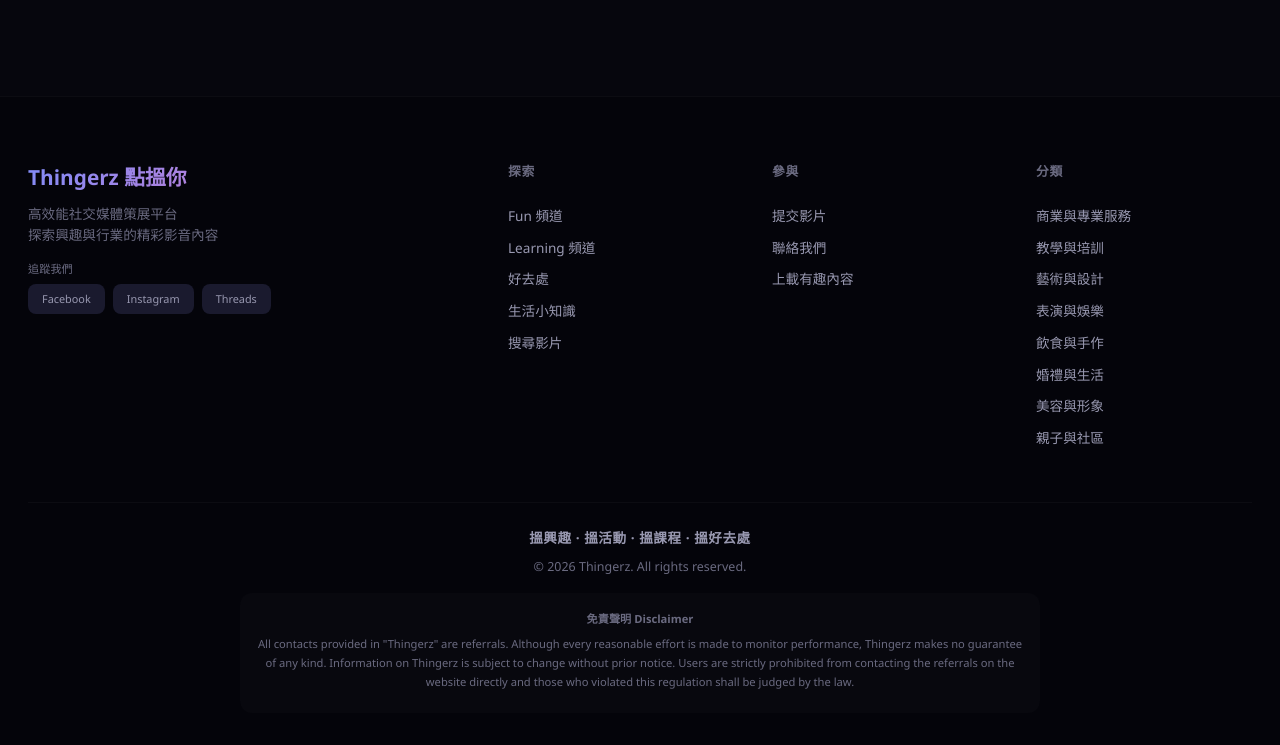
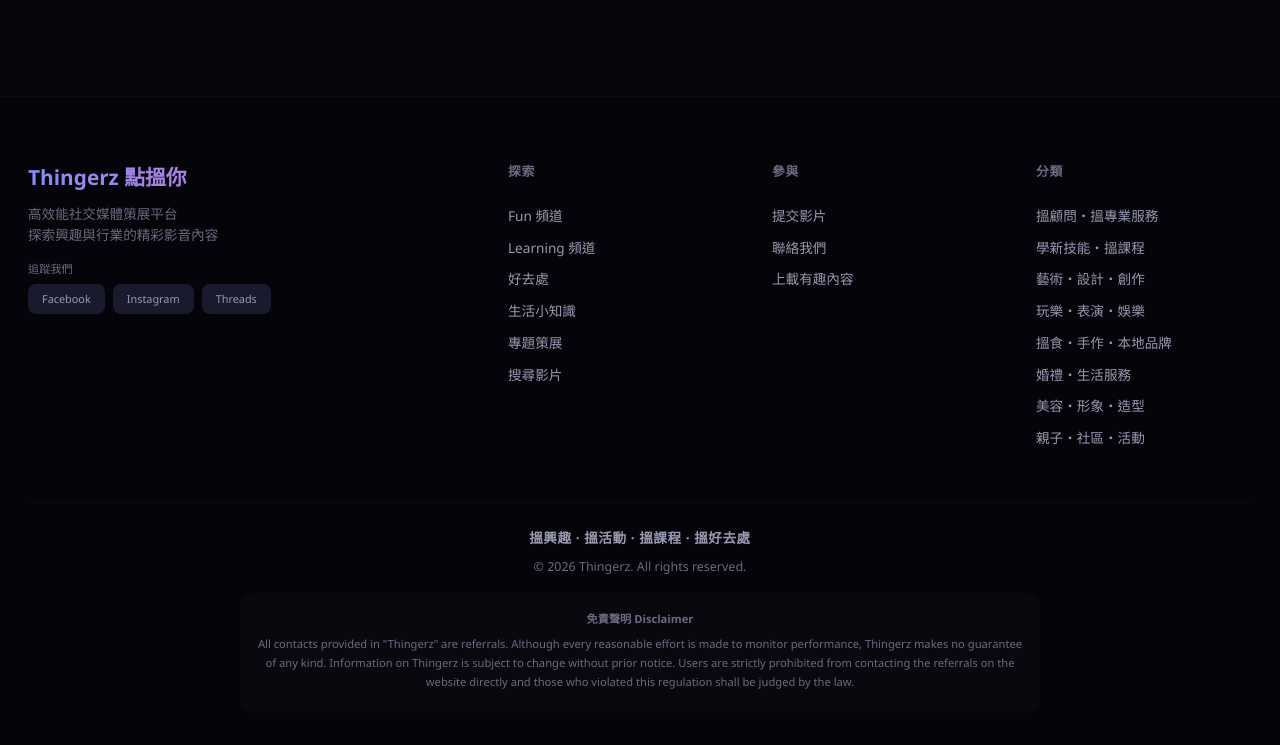
Before and after one commit to gbeoho/Thingerz, a Flask app: a page that uses templates/base.html in a window 1280 px wide. Shown: the part 2686-3431 px from the top of the page. Run offline with Flask 3, Linux system fonts and the light colour scheme; data comes from the database, SQL or seed files in the repository; some libraries are stand-ins or nearby versions.

Commit message:
U Community 參考：影片頁 Conversion CTA + 每月專題策展頁 + 分類前台名生活化
- video_detail: contact-card 改 action-card，加 WhatsApp 查詢/預約 + 搵同類服務 CTA（slug/URL 不變）
- 新增 /topics + /topic/<slug> 專題策展 pages（topics.py + 2 templates），首個「香港小店・老字號故事」兜 10 條 live-verified 影片；含 CollectionPage JSON-LD
- categories.csv: 8 個分類 name_zh 改生活化顯示名（name_slug 不變 → SEO 無 dead link）
- 首頁加專題 banner + nav/footer 加「專題」連結
- smoke.py 加 /topics 兩條 route

```diff
--- a/app.py
+++ b/app.py
@@ -17,6 +17,7 @@ from functools import wraps
 from flask import Flask, render_template, request, redirect, url_for, jsonify, session, send_file, Response, abort
 
 import geo  # 18-district GEO landing pages
+import topics  # 情境式專題策展頁 (monthly topics)
 
 try:
     import screening  # restricted-word upload screening (self-contained, works on Render)
@@ -1925,6 +1926,36 @@ def lifetips_detail(tip_id):
     return render_template('lifetips_detail.html', tip=it, all_tips=get_lifetips())
 
 
+@app.route('/topics')
+def topics_list():
+    topic_pages = []
+    for t in topics.TOPICS:
+        try:
+            vs = [get_video(vid) for vid in t.get('video_ids', [])]
+        except Exception:
+            vs = []
+        topic_pages.append({
+            'slug': t['slug'], 'title_zh': t['title_zh'], 'title_en': t['title_en'],
+            'intro': t.get('intro', ''), 'video_count': sum(1 for v in vs if v),
+            'cover': (next((v['thumbnail_url'] for v in vs if v), None)),
+        })
+    return render_template('topics_list.html', topics=topic_pages)
+
+
+@app.route('/topic/<slug>')
+def topic_page(slug):
+    t = topics.TOPICS_BY_SLUG.get(slug)
+    if not t:
+        abort(404)
+    videos = []
+    for vid in t.get('video_ids', []):
+        v = get_video(vid)
+        if v:
+            v['topic_rank'] = len(videos) + 1
+            videos.append(v)
+    return render_template('topic.html', topic=t, videos=videos)
+
+
 @app.route('/location/<slug>')
 def location_page(slug):
     """GEO district landing pages (18 districts). Each page: H1/H2, 2-sentence
--- a/data/categories.csv
+++ b/data/categories.csv
@@ -1,9 +1,9 @@
 id,category_id,name_slug,name_zh,name_en,track,direction,description_zh,description_en
-1,cat001,commercial,商業與專業服務,Business & Professional Services,learning,learning,市場研究、品牌推廣、網上生意、專業顧問、室內設計、醫療服務、餐飲與酒類、活動與配對,Market research
-2,cat002,education,教學與培訓,Education & Training,learning,learning,技能教學、表演教練、音樂學習、視覺創作、語言翻譯、心理自我提升,Skills training
-3,cat003,arts,藝術與設計,Arts & Design,fun,fun,平面設計、服飾設計、手作工藝、配件設計、攝影影像、印刷工藝、藝術裝置、繪畫素描,Graphic design
-4,cat004,performance,表演與娛樂,Performance & Entertainment,fun,fun,音樂演出、舞蹈表演、戲劇短劇、魔術奇技、特技雜耍、互動娛樂、創意舞台,Music
-5,cat005,food,飲食與手作,Food & Crafts,fun,fun,烘焙、餐飲教學、飲食與品味、食物創作、香氛感官、園藝種植、飲食品牌,Baking
-6,cat006,wedding,婚禮與生活,Wedding & Lifestyle,learning,learning,婚禮策劃、婚禮設計、婚禮造型、婚禮甜點、親子活動、日常生活美學、節慶禮品,Wedding planning
-7,cat007,beauty,美容與形象,Beauty & Image,fun,fun,化妝、護膚、造型形象、美感內容、個人品牌形象、美容服務、簡單醫美,Cosmetics
-8,cat008,community,親子與社區,Family & Community,learning,learning,親子教育、兒童活動、社區組織、公共參與、社交配對、公眾講座,Parenting
+1,cat001,commercial,搵顧問・搵專業服務,Business & Professional Services,learning,learning,市場研究、品牌推廣、網上生意、專業顧問、室內設計、醫療服務、餐飲與酒類、活動與配對,Market research
+2,cat002,education,學新技能・搵課程,Education & Training,learning,learning,技能教學、表演教練、音樂學習、視覺創作、語言翻譯、心理自我提升,Skills training
+3,cat003,arts,藝術・設計・創作,Arts & Design,fun,fun,平面設計、服飾設計、手作工藝、配件設計、攝影影像、印刷工藝、藝術裝置、繪畫素描,Graphic design
+4,cat004,performance,玩樂・表演・娛樂,Performance & Entertainment,fun,fun,音樂演出、舞蹈表演、戲劇短劇、魔術奇技、特技雜耍、互動娛樂、創意舞台,Music
+5,cat005,food,搵食・手作・本地品牌,Food & Crafts,fun,fun,烘焙、餐飲教學、飲食品味、食物創作、香氛感官、園藝種植、飲食品牌,Baking
+6,cat006,wedding,婚禮・生活服務,Wedding & Lifestyle,learning,learning,婚禮策劃、婚禮設計、婚禮造型、婚禮甜點、親子活動、日常生活美學、節慶,Wedding planning
+7,cat007,beauty,美容・形象・造型,Beauty & Image,fun,fun,化妝、護膚護養、造型形象、美感內容、個人品牌形象、美容服務、簡單醫美,Cosmetics
+8,cat008,community,親子・社區・活動,Family & Community,learning,learning,親子教育、兒童活動、社區組織、公共參與、社交配對、公眾講座,Parenting
--- a/scripts/smoke.py
+++ b/scripts/smoke.py
@@ -36,7 +36,8 @@ def main():
 
     # ---- key public routes render ----
     routes_200 = ["/", "/news", "/life-tips", "/submit", "/search?q=婚禮",
-                  "/category/commercial", "/subcategory/s002"]
+                  "/category/commercial", "/subcategory/s002",
+                  "/topics", "/topic/hk-small-shops"]
     for r in routes_200:
         ck(f"200 {r}", c.get(r).status_code == 200, str(c.get(r).status_code))
     # empty /search redirects to home by design
--- a/templates/base.html
+++ b/templates/base.html
@@ -641,6 +641,7 @@
                 <a href="{{ url_for('about') }}" class="nav-link">平台簡介</a>
                 <a href="{{ url_for('news_list') }}" class="nav-link">好去處</a>
                 <a href="{{ url_for('lifetips_list') }}" class="nav-link">生活小知識</a>
+                <a href="{{ url_for('topics_list') }}" class="nav-link">專題</a>
                 <a href="{{ url_for('submit_video') }}" class="nav-cta">+ 提交影片</a>
                 <a href="{{ url_for('contact') }}" class="nav-link">聯絡我們</a>
                 <form action="{{ url_for('search') }}" method="GET" class="nav-search">
@@ -699,7 +700,7 @@
         <div class="footer-container">
             <div class="footer-grid">
                 <div class="footer-brand"><h3>Thingerz 點搵你</h3><p>高效能社交媒體策展平台</p><p>探索興趣與行業的精彩影音內容</p><div class="app-badges" style="margin-top:14px"><span style="font-size:.7rem;color:#6a6a80;display:block;margin-bottom:6px">追蹤我們</span><div style="display:flex;gap:8px"><a href="https://www.facebook.com/thingerz/" target="_blank" style="background:#1a1a2e;padding:6px 14px;border-radius:8px;font-size:.68rem;color:#9898b0;transition:all .2s;text-decoration:none" onmouseover="this.style.background='#1877f2';this.style.color='#fff'" onmouseout="this.style.background='#1a1a2e';this.style.color='#9898b0'">Facebook</a><a href="https://www.instagram.com/_thingerz" target="_blank" style="background:#1a1a2e;padding:6px 14px;border-radius:8px;font-size:.68rem;color:#9898b0;transition:all .2s;text-decoration:none" onmouseover="this.style.background='#e4405f';this.style.color='#fff'" onmouseout="this.style.background='#1a1a2e';this.style.color='#9898b0'">Instagram</a><a href="https://www.threads.com/@_thingerz" target="_blank" style="background:#1a1a2e;padding:6px 14px;border-radius:8px;font-size:.68rem;color:#9898b0;transition:all .2s;text-decoration:none" onmouseover="this.style.background='#000';this.style.color='#fff'" onmouseout="this.style.background='#1a1a2e';this.style.color='#9898b0'">Threads</a></div></div></div>
-                <div class="footer-links"><h4>探索</h4><a href="{{ url_for('track_page', track='fun') }}">Fun 頻道</a><a href="{{ url_for('track_page', track='learning') }}">Learning 頻道</a><a href="{{ url_for('news_list') }}">好去處</a><a href="{{ url_for('lifetips_list') }}">生活小知識</a><a href="{{ url_for('search') }}">搜尋影片</a></div>
+                <div class="footer-links"><h4>探索</h4><a href="{{ url_for('track_page', track='fun') }}">Fun 頻道</a><a href="{{ url_for('track_page', track='learning') }}">Learning 頻道</a><a href="{{ url_for('news_list') }}">好去處</a><a href="{{ url_for('lifetips_list') }}">生活小知識</a><a href="{{ url_for('topics_list') }}">專題策展</a><a href="{{ url_for('search') }}">搜尋影片</a></div>
                 <div class="footer-links"><h4>參與</h4><a href="{{ url_for('submit_video') }}">提交影片</a><a href="{{ url_for('contact') }}">聯絡我們</a><a href="{{ url_for('submit_video') }}">上載有趣內容</a></div>
                 <div class="footer-links"><h4>分類</h4>{% for cat in categories %}<a href="{{ url_for('category_page', slug=cat['name_slug']) }}">{{ cat['name_zh'] }}</a>{% endfor %}</div>
             </div>
--- a/templates/video_detail.html
+++ b/templates/video_detail.html
@@ -167,10 +167,17 @@
                 <a href="{{ url_for('search', q=video['author_name']) }}" class="btn btn-outline btn-block">睇佢更多作品 &rarr;</a>
             </div>
             {% endif %}
-            <div class="sidebar-card contact-card">
-                <h3>想了解更多？</h3>
-                <p>對這個主題感興趣？聯絡我們獲取更多資訊或專業服務</p>
-                <a href="{{ url_for('contact') }}" class="btn btn-outline btn-block">聯絡我們</a>
+            <div class="sidebar-card action-card">
+                <h3>有冇興趣？</h3>
+                <p>你睇嘅係「{{ video['title_zh'] }}」。想搵返入面嗰種服務／商品？可以直接查詢。</p>
+                {% set wa_msg = '你好！我喺 Thingerz 見到「' ~ video['title_zh'] ~ '」( ' ~ (request.url if request else 'https://thingerz.com') ~ ' )，想查詢／了解更多呢類服務。' %}
+                <a href="https://wa.me/?text={{ wa_msg | urlencode }}" target="_blank" rel="noopener" class="btn btn-primary btn-block">💬 WhatsApp 查詢 / 預約</a>
+                {% if sub %}
+                <a href="{{ url_for('subcategory_page', subcategory_id=sub['id']) }}" class="btn btn-outline btn-block">🔍 搵更多同類內容 &rarr;</a>
+                {% elif category %}
+                <a href="{{ url_for('category_page', slug=category['name_slug']) }}" class="btn btn-outline btn-block">🔍 搵同類內容 &rarr;</a>
+                {% endif %}
+                <a href="{{ url_for('contact') }}" class="btn btn-outline btn-block">📋 聯絡我們</a>
             </div>
             <p style="font-size:.7rem;color:#6a6a80;margin-top:12px;text-align:center"><a href="{{ url_for('contact') }}" style="color:#6a6a80;text-decoration:underline">有問題？回報錯誤內容／申請移除</a></p>
 
--- /dev/null
+++ b/topics.py
@@ -0,0 +1,43 @@
+# -*- coding: utf-8 -*-
+"""
+Thingerz 專題 (Monthly Topics) — 情境式策展頁面，唔係分類。
+
+U Community 參考：用「10 大周末好去處」「香港小店故事」呢類用戶實際會搜尋嘅
+情境入口，兜 6-12 條影片 + 一段 <100 字粵語策展介紹，再連相關商戶頁面。
+
+每個 topic：
+  slug       — URL 路徑 /topic/<slug>
+  title_zh   — 專題名稱（H1 / title tag）
+  title_en   — 英文名
+  intro      — 粵語 策展介紹（<100 字）
+  video_ids  — 影片 cv_<id> 或 v<nnn> 列表（喺 live site 有內容）
+  可選：merchants（相關商戶/服務連結）
+"""
+
+TOPICS = [
+    {
+        "slug": "hk-small-shops",
+        "title_zh": "香港小店・老字號故事",
+        "title_en": "Hong Kong Old Shops & Hidden Gems",
+        "intro": (
+            "一齊尋訪香港嘅老字號同隱世小店：由屹立 70 年嘅灣仔茶餐廳、"
+            "50 年上海菜老店，到屯門 80 年海鮮酒家同本地手作品牌。"
+            "睇片了解佢哋嘅故事，撐返本地好店。"
+        ),
+        "video_ids": [
+            "cv_2313137100",  # 灣仔70年茶餐廳 老字號
+            "cv_4243867818",  # 西貢街坊美食一日遊
+            "cv_306917189",   # 屯門容龍海鮮酒家 80年老字號
+            "cv_914934925",   # 觀塘50年米芝蓮上海菜老店 接手故事
+            "cv_61265020",    # 觀塘中菜館 手作古式菜
+            "cv_3780801976",  # 老字號酒樓班底 尖沙咀
+            "cv_2094193640",  # 三間麵包店布甸蛋撻比拼
+            "cv_1193025103",  # A-1 Bakery 38年品牌
+            "cv_3194630365",  # 香港本地手作品牌 網購創業
+            "cv_2535710387",  # 香港手作 手帳印章工作室
+        ],
+    },
+]
+
+TOPICS_BY_SLUG = {t["slug"]: t for t in TOPICS}
+TOPIC_SLUGS = [t["slug"] for t in TOPICS]
```
Also changed, not shown: templates/index.html (+15 -0 lines), templates/topic.html (added, +82 -0 lines), templates/topics_list.html (added, +50 -0 lines).
